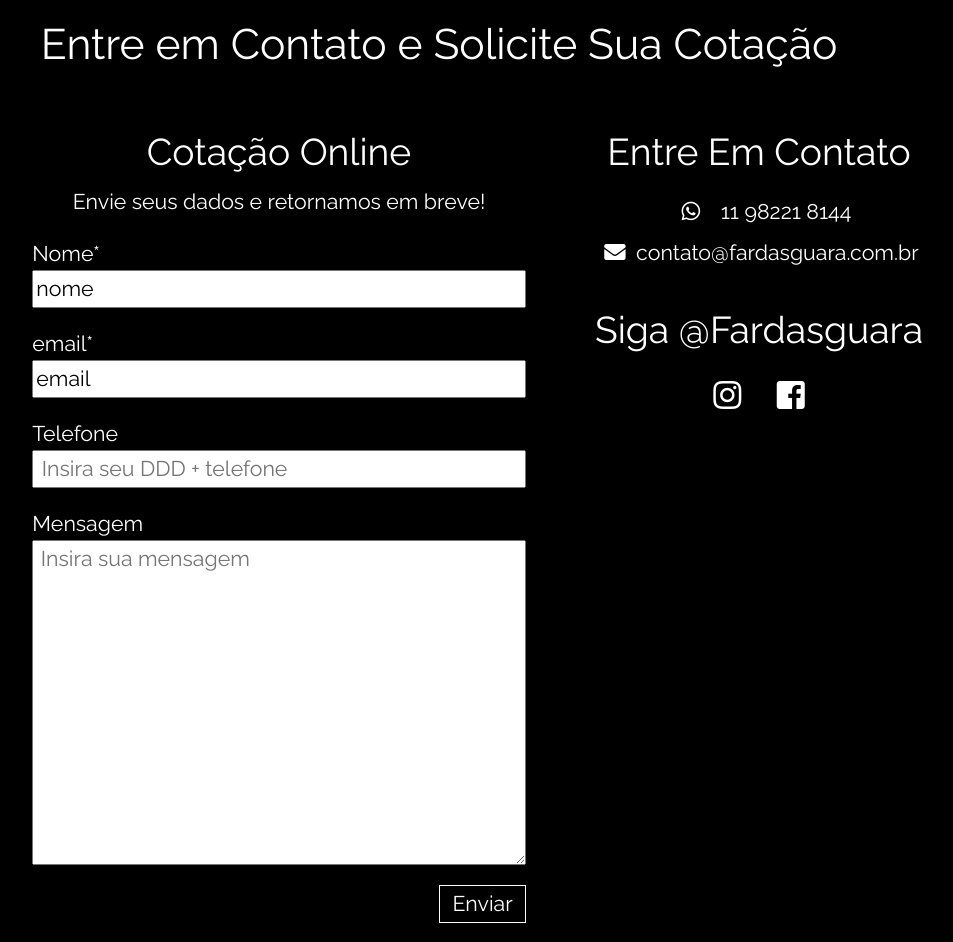
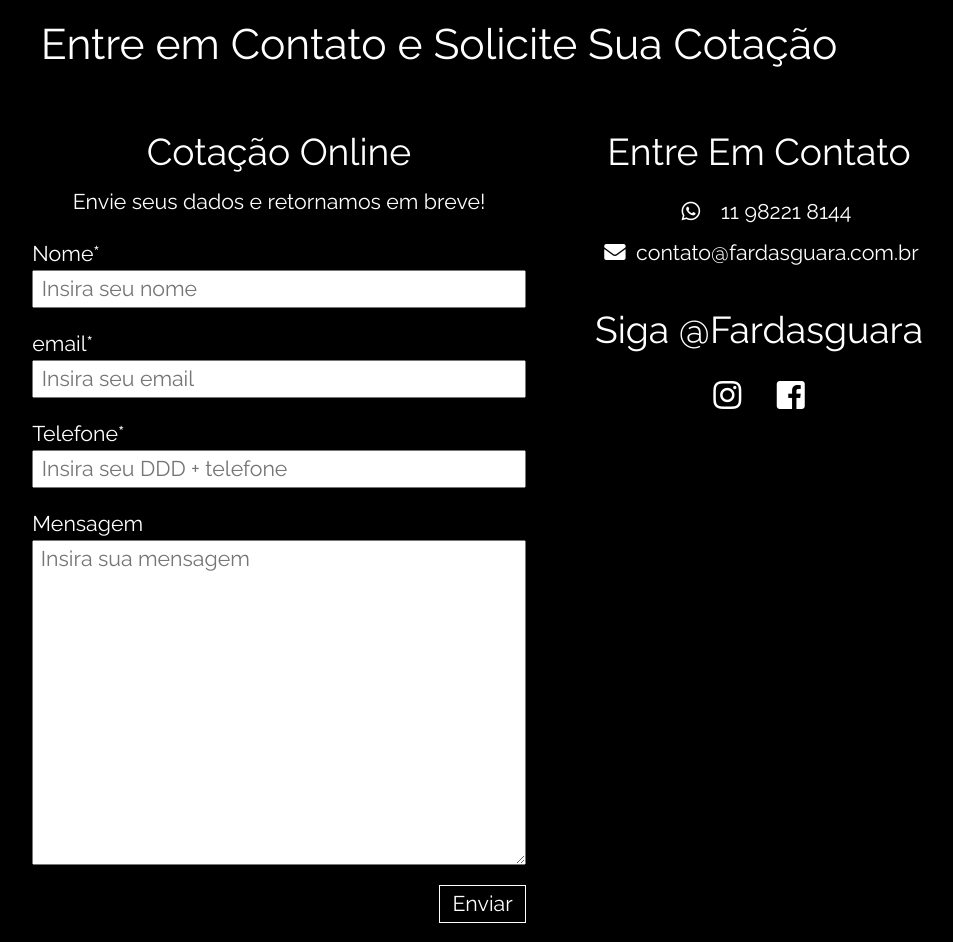
Before and after one commit to Djament/fardas-guara, a PHP site: page /contato.php in a window 1280 px wide. Shown: the part 2601-3543 px from the top of the page, without its empty margins (201-1154 px from the left). Run offline with PHP 8.4, Linux system fonts and the light colour scheme; some libraries are stand-ins or nearby versions.

Commit message:
atualizacao-forms

```diff
--- a/contato.php
+++ b/contato.php
@@ -45,19 +45,19 @@
 							<br/>
 							<label for="nome">Nome*</label>
 							<br/>
-							<input type="text" placeholder=" Insira seu nome" value="nome" name="nome" required>
+							<input type="text" placeholder=" Insira seu nome" id="nome" name="nome" required>
 							<br/>
 							<label for="email">email*</label>
 							<br/>
-							<input type="email" placeholder=" Insira seu email" value="email" name="email" required>
+							<input type="email" placeholder=" Insira seu email" id="email" name="email" required>
 							<br/>
-							<label for="tel">Telefone</label>
+							<label for="tel">Telefone*</label>
 							<br/>
-							<input type="number" placeholder=" Insira seu DDD + telefone" value="tel" name="tel">
+							<input type="number" placeholder=" Insira seu DDD + telefone" id="tel" name="tel" required>
 							<br/>
 							<label for="mensagem">Mensagem</label>
 							<br/>
-							<textarea value="mensagem" name="mensagem" id="mensagem" resize="vertical" cols="30" rows="10" placeholder=" Insira sua mensagem"></textarea>
+							<textarea id="mensagem" name="mensagem" id="mensagem" resize="vertical" cols="30" rows="10" placeholder=" Insira sua mensagem"></textarea>
 							<br/>
 							<input type="submit" value="Enviar">
 						</form>
--- a/footer.php
+++ b/footer.php
@@ -26,7 +26,7 @@
 				</div>
 				<h4>Inscreva-se e receba seu primeiro desconto agora mesmo!</h4>
 					<form action="mensagem-newsletter.php" method="post">
-						<input type="email" name="newsletter" value="newsletter" placeholder=" Insira seu email">
+						<input type="email" name="newsletter" required id="newsletter" placeholder=" Insira seu email">
 						<input type="submit" value="OK">
 					</form>
 			</article>
@@ -36,11 +36,11 @@
 						<form action="mensagem-cotacao-footer.php" method="post">
 							<small>Envie seus dados e retornamos em breve!</small>
 							<!-- <fieldset> -->
-								<input type="text" placeholder=" Insira seu nome" value="nome" name="nome">
+								<input type="text" placeholder=" Insira seu nome*" required id="nome" name="nome">
 								<br/>
-								<input type="email" placeholder=" Insira seu email" value="email" name="email">
+								<input type="email" placeholder=" Insira seu email*" required id="email" name="email">
 								<br/>
-								<input type="number" placeholder=" Insira seu telefone" value="tel" name="tel">
+								<input type="number" placeholder=" Insira seu telefone*" required id="tel" name="tel">
 								<br/>
 								<input type="submit" value="Enviar">
 							<!-- </fieldset> -->
```
